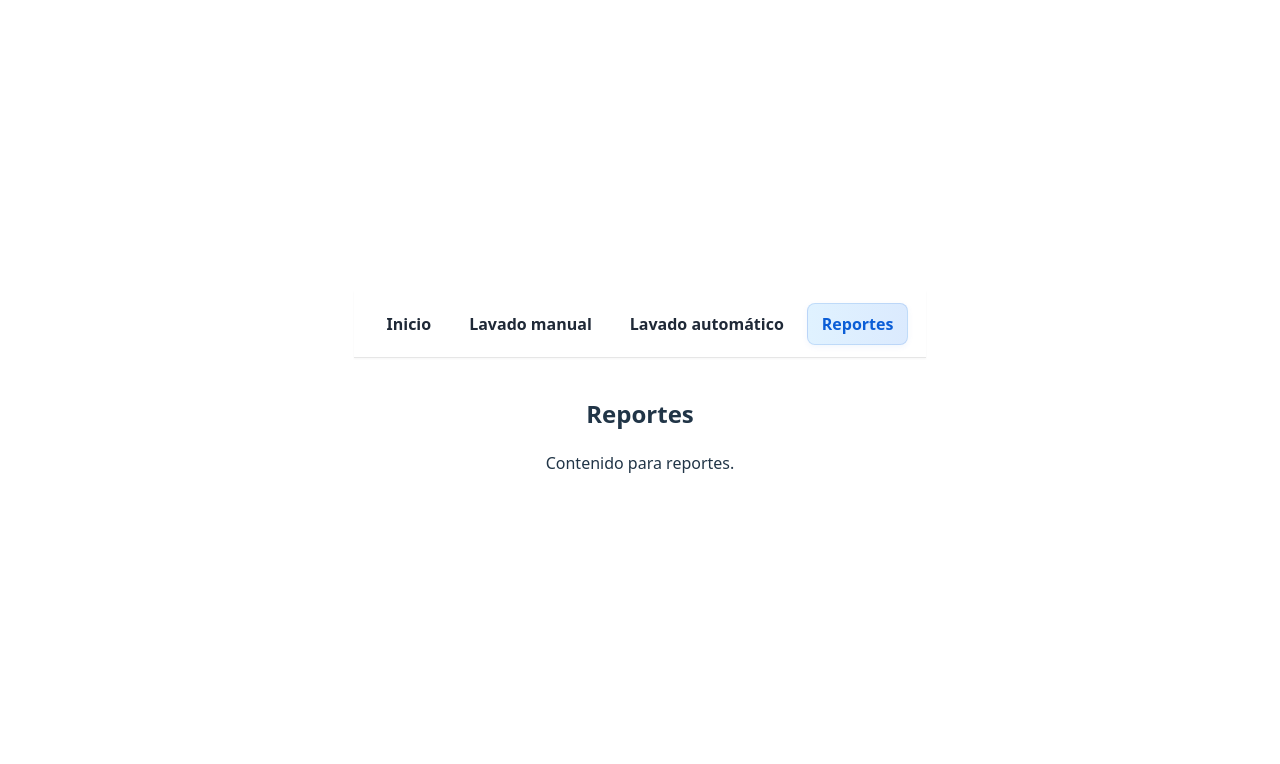
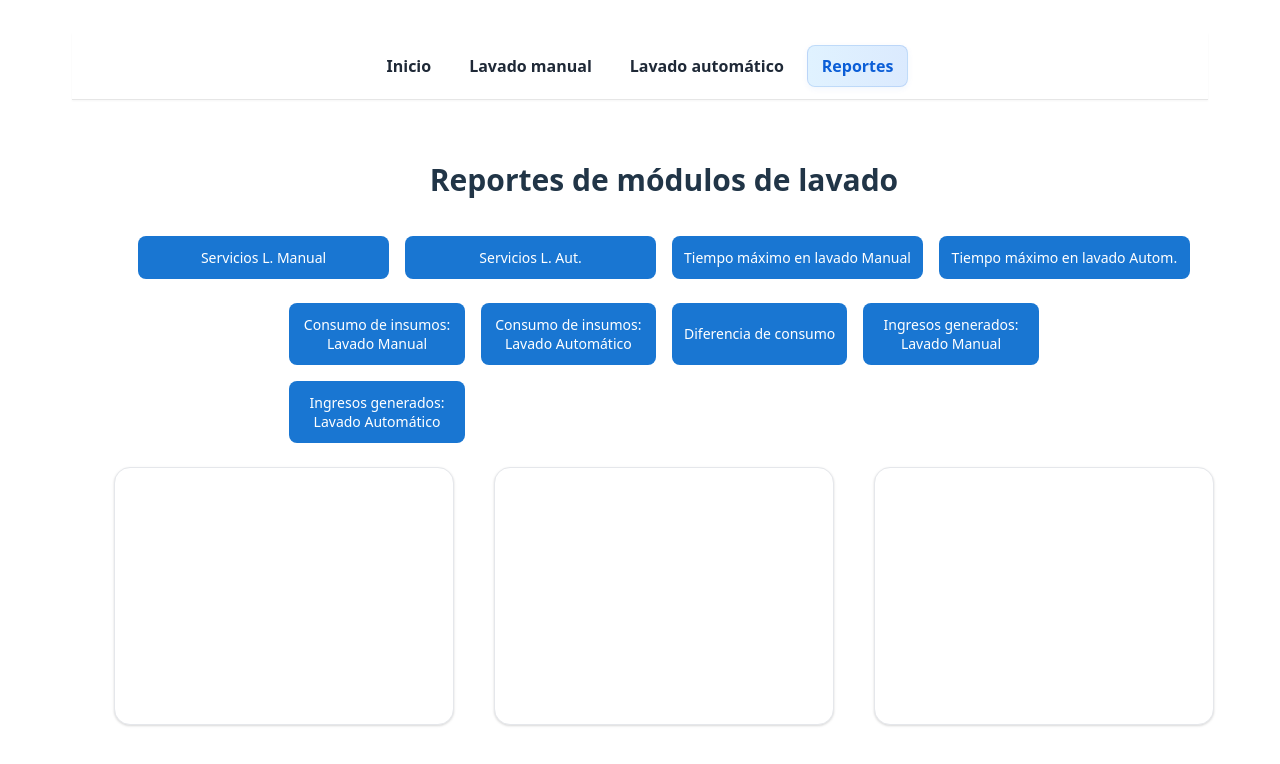
Before and after one commit to JosiasNexus/Proyecto_Mini_ERP_Autolavado, a React (Vite) app: page /reportes in a window 1280 px wide. Shown: the top 764 px of the page. Built offline with nearby package versions, Linux system fonts and the light colour scheme.

Commit message:
Se agrega reporte

```diff
--- a/src/modules/reportes/pages/Reportes.jsx
+++ b/src/modules/reportes/pages/Reportes.jsx
@@ -1,10 +1,35 @@
-import React from 'react'
+import React from "react";
+import './../styles/Reportes.css'
 
 export default function Reportes() {
   return (
-    <div>
-      <h2>Reportes</h2>
-      <p>Contenido para reportes.</p>
+    <div className="reportes-root">
+      <h1 className="reportes-title">
+        Reportes de módulos de lavado
+      </h1>
+
+      {/* Botones superiores */}
+      <div className="btn-grid">
+        <button>Servicios L. Manual</button>
+        <button>Servicios L. Aut.</button>
+        <button>Tiempo máximo en lavado Manual</button>
+        <button>Tiempo máximo en lavado Autom.</button>
+      </div>
+
+      <div className="btn-grid">
+        <button>Consumo de insumos:<br/>Lavado Manual</button>
+        <button>Consumo de insumos:<br/>Lavado Automático</button>
+        <button>Diferencia de consumo</button>
+        <button>Ingresos generados:<br/>Lavado Manual</button>
+        <button>Ingresos generados:<br/>Lavado Automático</button>
+      </div>
+
+      {/* Contenedores inferiores */}
+      <div className="reportes-bottom-grid">
+        <div className="report-box"></div>
+        <div className="report-box"></div>
+        <div className="report-box"></div>
+      </div>
     </div>
-  )
+  );
 }
--- /dev/null
+++ b/src/modules/reportes/styles/Reportes.css
@@ -0,0 +1,60 @@
+/* CONTENEDOR PRINCIPAL */
+.reportes-root {
+  width: 100%;
+  padding: 24px;
+  display: flex;
+  flex-direction: column;
+  align-items: center;
+}
+
+/* TÍTULO */
+.reportes-title {
+  font-size: 30px;
+  font-weight: bold;
+  margin-bottom: 40px;
+  text-align: center;
+}
+
+/* GRIDS DE BOTONES */
+.btn-grid {
+  display: grid;
+  grid-template-columns: repeat(4, 1fr);
+  gap: 16px;
+  margin-bottom: 24px;
+}
+
+/* BOTONES */
+.btn-grid button {
+  padding: 12px;
+  background: #1976d2;
+  color: white;
+  border: none;
+  border-radius: 8px;
+  cursor: pointer;
+  text-align: center;
+  font-size: 14px;
+}
+
+.btn-grid button:hover {
+  background: #115a9c;
+}
+
+/* GRID DE ABAJO */
+.reportes-bottom-grid {
+  display: grid;
+  grid-template-columns: repeat(3, 1fr);
+  gap: 40px;
+  width: 100%;
+  padding: 0 80px;
+}
+
+/* CAJAS (antes h-64 border rounded-2xl shadow) */
+.report-box {
+  height: 256px;                /* h-64 */
+  border: 1px solid #e5e7eb;     /* border */
+  border-radius: 16px;           /* rounded-2xl */
+  box-shadow:                    /* shadow */
+    0 1px 3px rgba(0, 0, 0, 0.1),
+    0 1px 2px rgba(0, 0, 0, 0.06);
+  background: #fff;
+}
```
Also changed, not shown: src/infra/api_manual.js (added, +32 -0 lines), src/infra/servicios_manual_DB.js (added, +40 -0 lines), src/infra/api_reportes.js (added).
